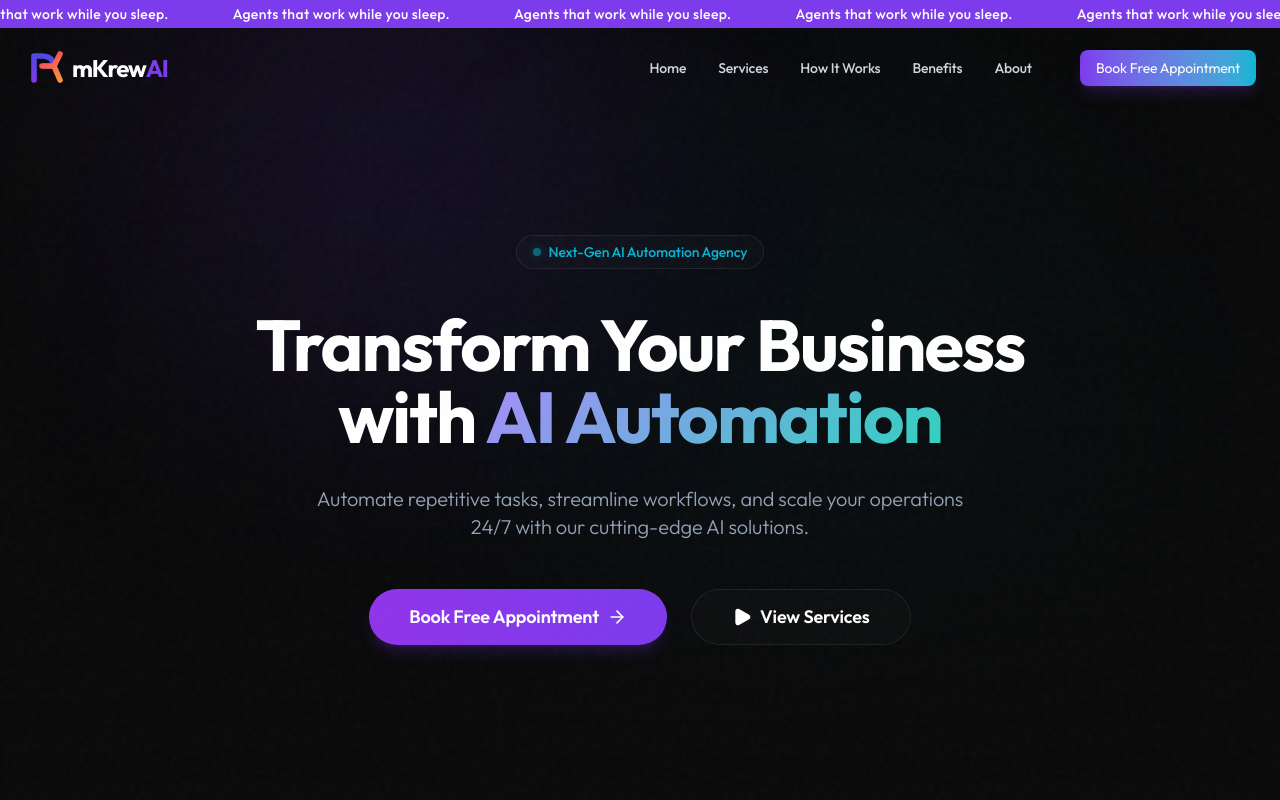
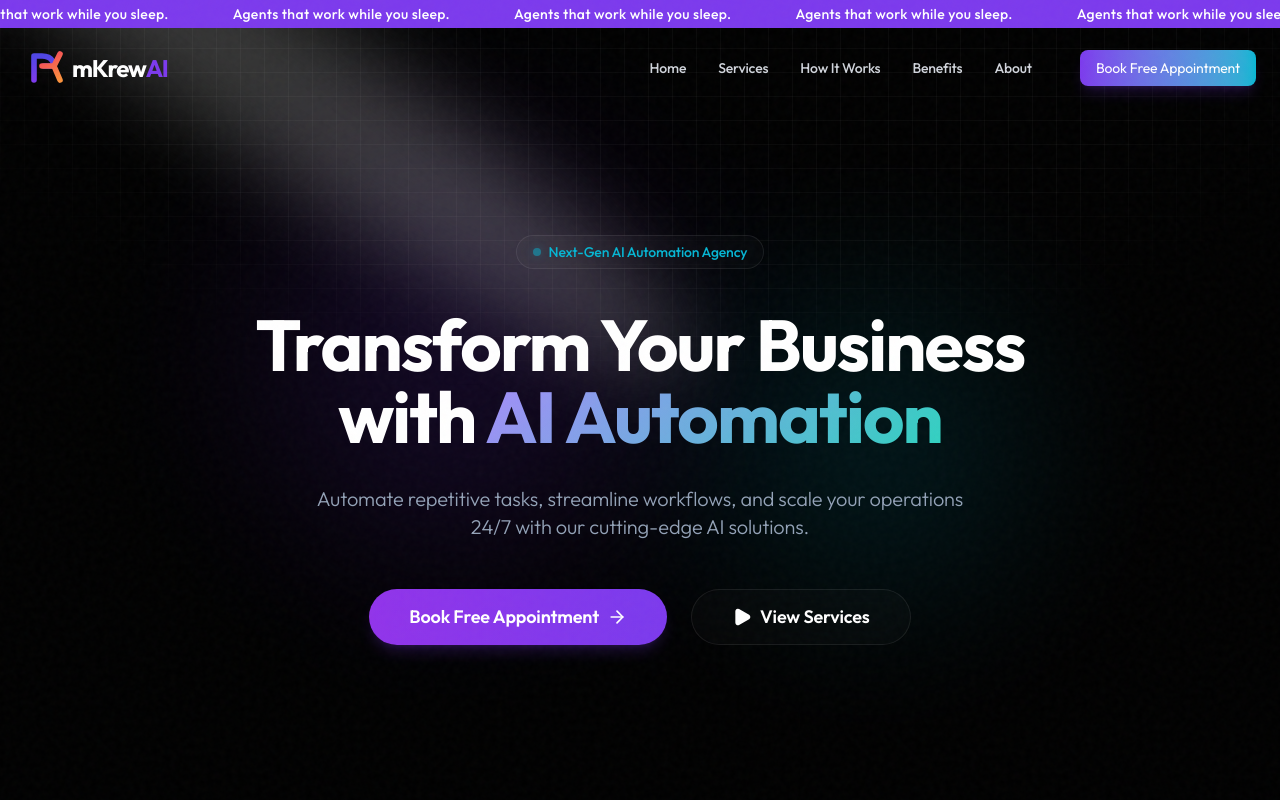
Before and after one commit to mukeshmk18/webdev_r1, a Next.js app: page / in a window 1280 px wide. Shown: the top 800 px of the page. Built offline with nearby package versions, Linux system fonts and the light colour scheme.

Commit message:
Added Spotlight animation and dynamic grid background to Hero section

```diff
--- a/app/globals.css
+++ b/app/globals.css
@@ -61,6 +61,20 @@
       background-position: 200% center;
     }
   }
+
+  @keyframes spotlight {
+    0% {
+      opacity: 0;
+      transform: translate(-72%, -62%) scale(0.5);
+    }
+
+    100% {
+      opacity: 1;
+      transform: translate(-50%, -40%) scale(1);
+    }
+  }
+
+  --animate-spotlight: spotlight 2s ease .75s 1 forwards;
 }
 
 body {
--- a/components/sections/Hero.tsx
+++ b/components/sections/Hero.tsx
@@ -4,6 +4,7 @@
 import { Button } from "@/components/ui/Button";
 import { ArrowRight, Play } from "lucide-react";
 import { useBooking } from "@/context/BookingContext";
+import { Spotlight } from "@/components/ui/Spotlight";
 
 export function Hero() {
     const { openBooking } = useBooking();
@@ -11,20 +12,21 @@
     return (
         <section
             id="home"
-            className="relative min-h-screen flex items-center justify-center overflow-hidden pt-20"
+            className="relative min-h-[100vh] flex items-center justify-center overflow-hidden pt-20 bg-black/[0.96] antialiased bg-grid-white/[0.02]"
         >
+            <Spotlight
+                className="-top-40 left-0 md:left-60 md:-top-20"
+                fill="white"
+            />
+
             {/* Background Effects */}
-            <div className="absolute inset-0 z-0 bg-background">
-                {/* Glowing Orbs - More sophisticated colors */}
-                <div className="absolute top-[-10%] left-[10%] w-[500px] h-[500px] bg-primary/20 rounded-full blur-[120px] animate-pulse-glow" />
-                <div className="absolute bottom-[10%] right-[10%] w-[600px] h-[600px] bg-secondary/10 rounded-full blur-[140px] animate-pulse-glow" style={{ animationDelay: "3s" }} />
-                <div className="absolute top-1/2 left-1/2 -translate-x-1/2 -translate-y-1/2 w-[800px] h-[800px] bg-accent/5 rounded-full blur-[160px] animate-pulse-glow" style={{ animationDelay: "1.5s" }} />
+            <div className="absolute inset-0 z-0">
+                {/* Enhanced Ambient Glow */}
+                <div className="absolute top-[20%] left-[20%] w-[400px] h-[400px] bg-primary/30 rounded-full blur-[100px] animate-float opacity-50" />
+                <div className="absolute top-[40%] right-[20%] w-[300px] h-[300px] bg-secondary/30 rounded-full blur-[100px] animate-float opacity-50" style={{ animationDelay: "2s" }} />
 
-                {/* Refined Grid Overlay */}
-                <div className="absolute inset-0 bg-[url('/grid.svg')] bg-center [mask-image:radial-gradient(ellipse_at_center,transparent_10%,black)] opacity-[0.15]" />
-
-                {/* Subtle Vignette */}
-                <div className="absolute inset-0 bg-gradient-to-b from-transparent via-background/20 to-background pointer-events-none" />
+                {/* Moving Grid Background */}
+                <div className="absolute inset-0 bg-[linear-gradient(to_right,#80808012_1px,transparent_1px),linear-gradient(to_bottom,#80808012_1px,transparent_1px)] bg-[size:24px_24px] [mask-image:radial-gradient(ellipse_60%_50%_at_50%_0%,#000_70%,transparent_100%)]" />
             </div>
 
             <div className="container relative z-10 px-4 md:px-6 text-center">
--- /dev/null
+++ b/components/ui/Spotlight.tsx
@@ -0,0 +1,56 @@
+import React from "react";
+import { cn } from "@/lib/utils";
+
+type SpotlightProps = {
+    className?: string;
+    fill?: string;
+};
+
+export function Spotlight({ className, fill = "white" }: SpotlightProps) {
+    return (
+        <svg
+            className={cn(
+                "animate-spotlight pointer-events-none absolute z-[1]  h-[169%] w-[138%] lg:w-[84%] opacity-0",
+                className
+            )}
+            xmlns="http://www.w3.org/2000/svg"
+            viewBox="0 0 3787 2842"
+            fill="none"
+        >
+            <g filter="url(#filter)">
+                <ellipse
+                    cx="1924.71"
+                    cy="273.501"
+                    rx="1924.71"
+                    ry="273.501"
+                    transform="matrix(-0.822377 -0.568943 -0.568943 0.822377 3631.88 2291.09)"
+                    fill={fill}
+                    fillOpacity="0.21"
+                />
+            </g>
+            <defs>
+                <filter
+                    id="filter"
+                    x="0.860352"
+                    y="0.838989"
+                    width="3785.16"
+                    height="2840.26"
+                    filterUnits="userSpaceOnUse"
+                    colorInterpolationFilters="sRGB"
+                >
+                    <feFlood floodOpacity="0" result="BackgroundImageFix" />
+                    <feBlend
+                        mode="normal"
+                        in="SourceGraphic"
+                        in2="BackgroundImageFix"
+                        result="shape"
+                    />
+                    <feGaussianBlur
+                        stdDeviation="151"
+                        result="effect1_foregroundBlur_1065_8"
+                    />
+                </filter>
+            </defs>
+        </svg>
+    );
+}
```
